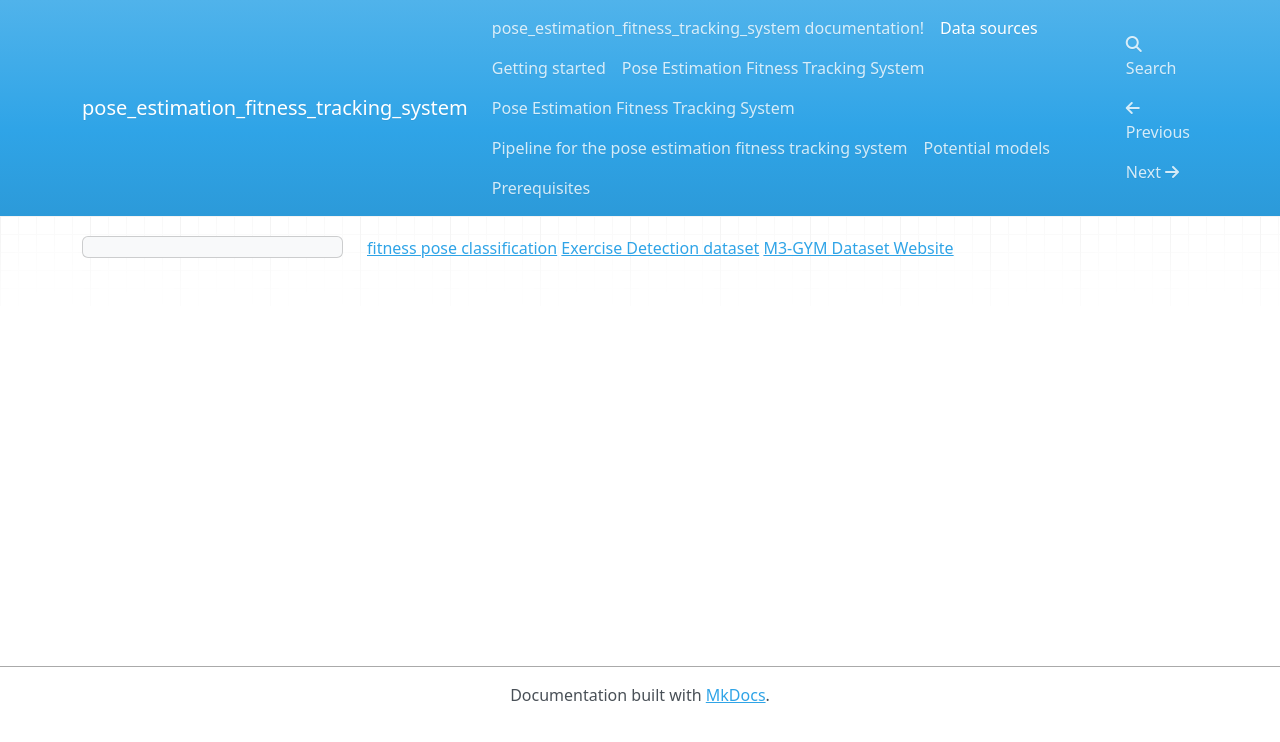
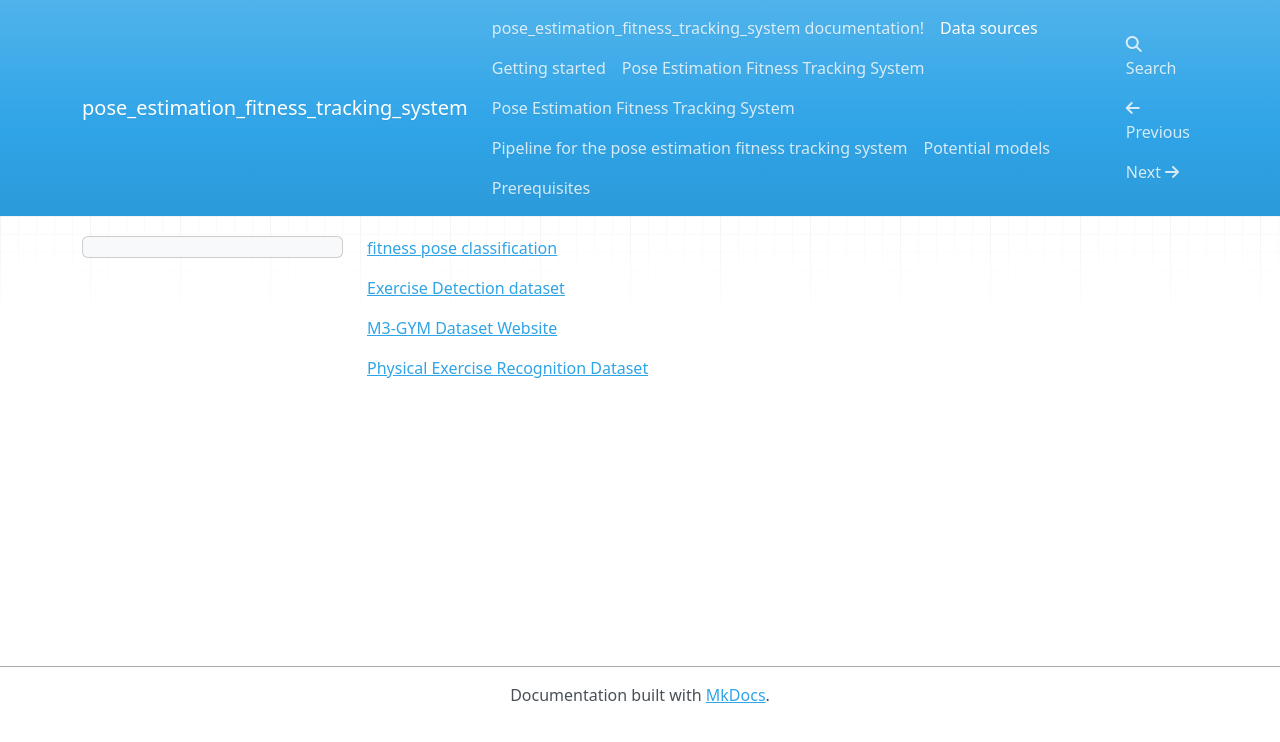
Before and after one commit to Rajendran2201/pose-estimation-fitness-tracking-system, an MkDocs documentation site: the page built from docs/docs/Data sources.md, in a window 1280 px wide. Shown: the top 742 px of the page. Built offline with MkDocs 1.6.1, drawn with Linux system fonts in a browser that asks for light colours; nearby versions of some CDN libraries.

Commit message:
Added new dataset link
Added  new Dataset link : Physical Exercise Recognition Dataset

```diff
--- a/docs/docs/Data sources.md
+++ b/docs/docs/Data sources.md
@@ -1,3 +1,7 @@
 [fitness pose classification](https://www.kaggle.com/competitions/fitness-pose-classification/data)
+
 [Exercise Detection dataset](https://www.kaggle.com/datasets/mrigaankjaswal/exercise-detection-dataset)
+
 [M3-GYM Dataset Website](https://finalyou.github.io/M3GYM/)
+
+[Physical Exercise Recognition Dataset](https://www.kaggle.com/datasets/muhannadtuameh/exercise-recognition)
```
